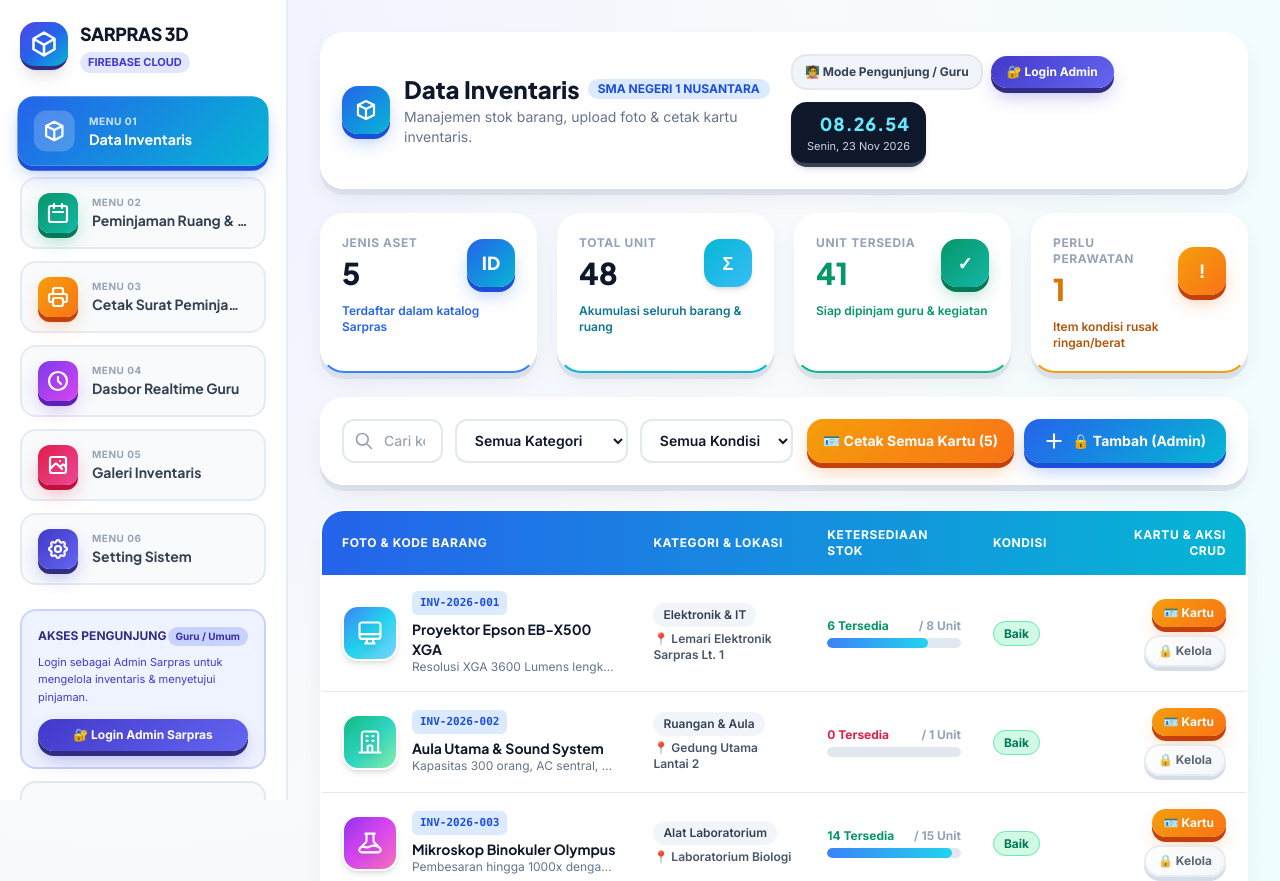
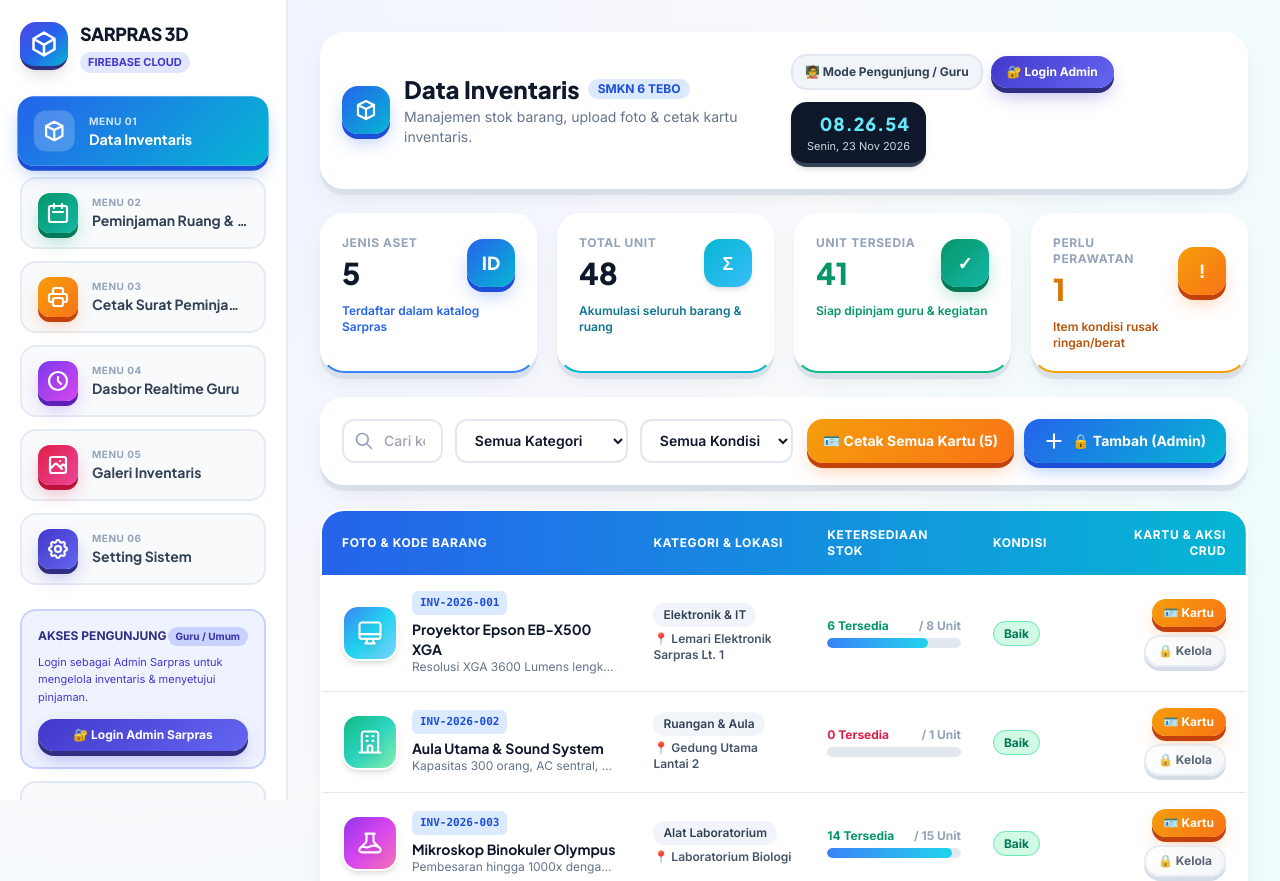
Before and after one commit to tamrin-jpg/sarpras-sekolah-3d, a plain HTML site: page index.html in a window 1280 px wide. Shown: the top 881 px of the page. Drawn offline with nearby package versions, Linux system fonts and the light colour scheme.

Commit message:
Update index.html

```diff
--- a/index.html
+++ b/index.html
@@ -328,14 +328,14 @@
       inventory: [],
       loans: [],
       settings: {
-        schoolName: "SMA NEGERI 1 NUSANTARA",
-        agencyName: "PEMERINTAH PROVINSI • DINAS PENDIDIKAN & KEBUDAYAAN",
-        address: "Jl. Pendidikan Merdeka No. 45, Kota Nusantara • Telp. (021) 555-0192",
+        schoolName: "SMKN 6 TEBO",
+        agencyName: "PEMERINTAH PROVINSI JAMBI• DINAS PENDIDIKAN• SMKN 6 TEBO",
+        address: "Jl. Garuda 2 Desa Sapta Mulia",
         email: "sarpras@sman1nusantara.sch.id",
-        sarprasHeadName: "Drs. H. Hendra Wijaya, M.Pd.",
-        sarprasHeadNip: "19750817 200012 1 003",
-        adminUsername: "admin",
-        adminPassword: "sarpras123"
+        sarprasHeadName: "Tamrin, S.Pd",
+        sarprasHeadNip: "199305082025211019",
+        adminUsername: "tamrin",
+        adminPassword: "@tamrin11"
       },
       searchInventory: "",
       filterCategory: "Semua",
```
